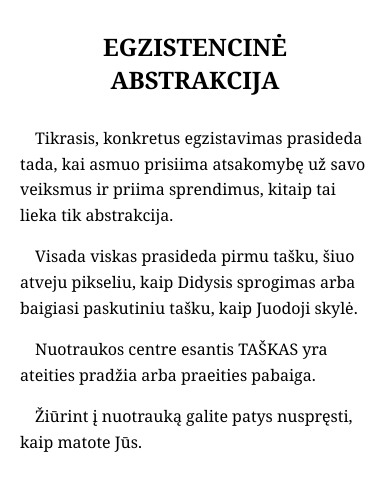
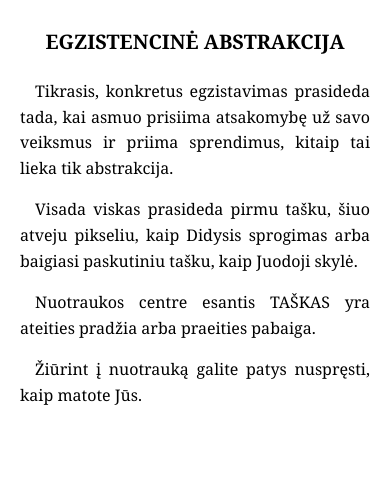
Before and after one commit to eedbt/egzitencine-abstrakcija, a plain HTML site: page index.html in a window 390 px wide. Drawn offline with Linux system fonts and the light colour scheme.

Commit message:
Update index.html

```diff
--- a/index.html
+++ b/index.html
@@ -11,34 +11,35 @@ body {
     background: white;
     color: black;
     margin: 0;
-    padding: 0 10px; /* add some padding on small screens */
+    padding: 0 10px;
 }
 
 .container {
     max-width: 480px;
-    margin: 50px auto; /* smaller margin on top for mobile */
+    margin: 50px auto;
     padding: 0 10px;
 }
 
 h1 {
     text-align: center;
-    font-size: 28px;
-    margin-bottom: 40px;
+    font-size: 22px; /* smaller header */
+    margin-bottom: 30px;
+    line-height: 1.2;
 }
 
 p {
     font-size: 18px;
     line-height: 1.8;
-    text-align: left;
-    text-indent: 20px; /* smaller indent for mobile */
+    text-align: justify; /* nicely aligned text */
+    text-indent: 20px;
     margin-bottom: 20px;
 }
 
 /* Mobile adjustments */
 @media (max-width: 480px) {
     h1 {
-        font-size: 24px;
-        margin-bottom: 30px;
+        font-size: 20px;
+        margin-bottom: 25px;
     }
 
     p {
```
